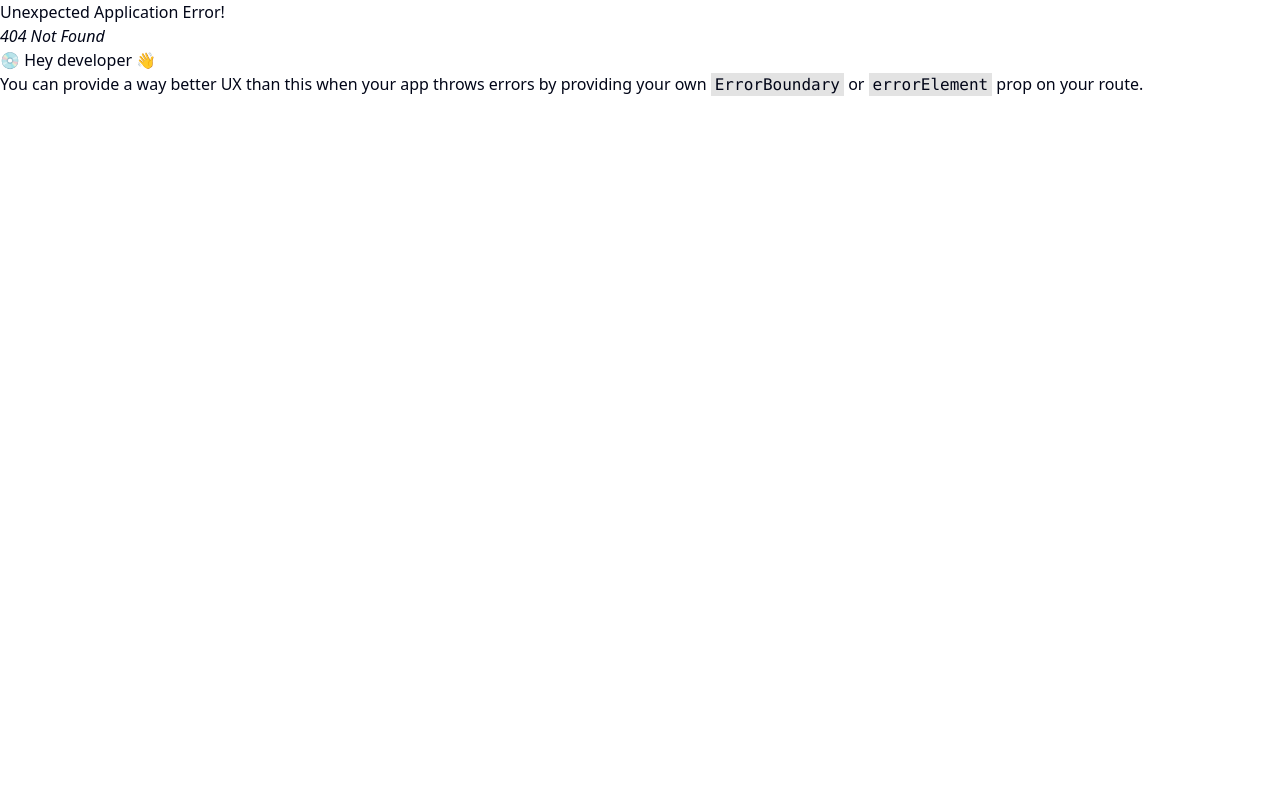
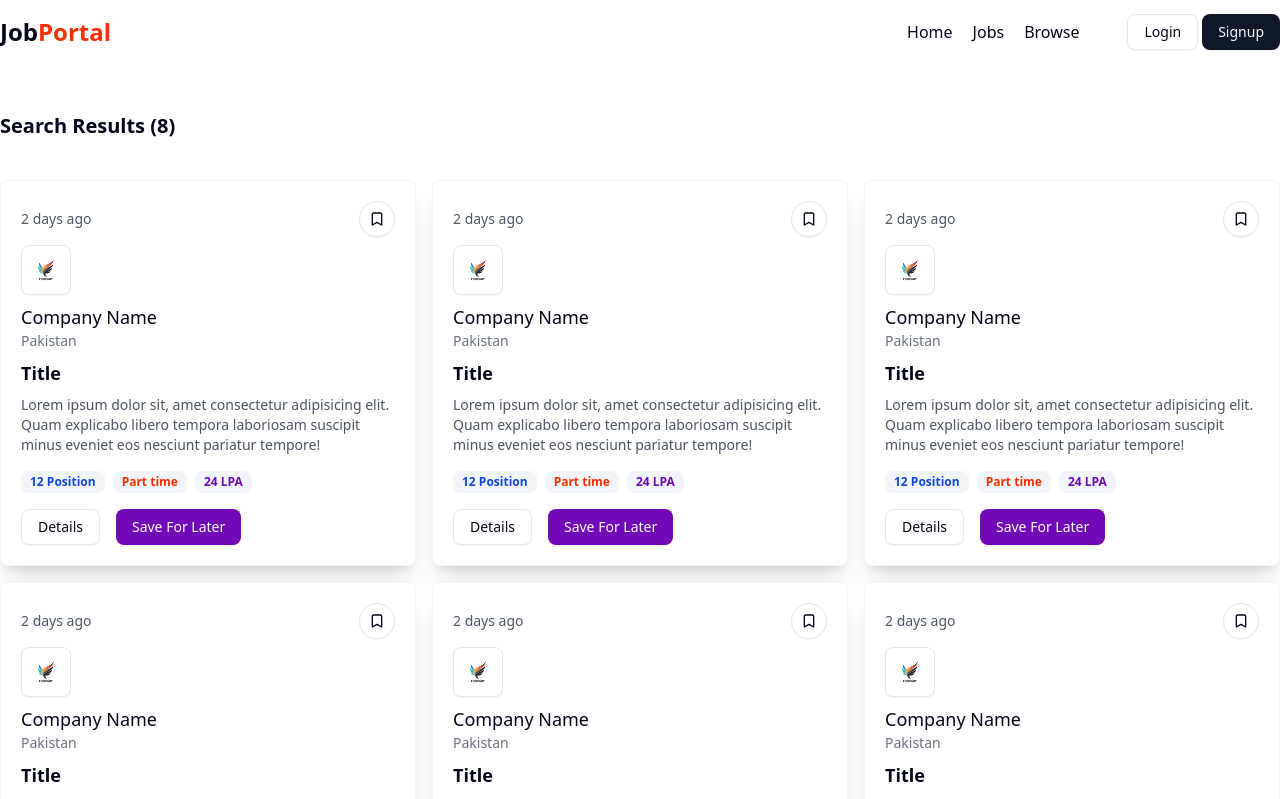
Before and after one commit to ZainHanif29/job-portal, a React (Vite) app in the folder client/: page /browse in a window 1280 px wide. Before the commit this address had no page. Shown: the top 799 px of the page. Built offline with nearby package versions, Linux system fonts and the light colour scheme.

Commit message:
Browse Page

```diff
--- a/client/src/App.jsx
+++ b/client/src/App.jsx
@@ -5,11 +5,13 @@
 import Login from "./pages/auth/login";
 import Signup from "./pages/auth/signup";
 import Job from "./pages/main/job";
+import Browse from "./pages/main/browse";
 
 function App() {
   const appRouter = createBrowserRouter([
     { path: "/", element: <Home /> },
     { path: "/job", element: <Job /> },
+    { path: "/browse", element: <Browse /> },
     { path: "/login", element: <Login /> },
     { path: "/signup", element: <Signup /> },
   ]);
--- a/client/src/components/shared/navbar.jsx
+++ b/client/src/components/shared/navbar.jsx
@@ -4,9 +4,12 @@
 import { Avatar, AvatarFallback, AvatarImage } from "../ui/avatar";
 import { LogOut, User2 } from "lucide-react";
 import { Button } from "../ui/button";
+import { useSelector } from "react-redux";
+import store from "@/redux/store";
 
 const Navbar = () => {
-  const user = false;
+  // const user = false;
+  const { user } = useSelector((store) => store.auth);
   return (
     <div className="bg-white">
       <div className="flex items-center justify-between mx-auto max-w-7xl h-16">
@@ -26,7 +29,7 @@
               <Link to="/job">Jobs</Link>
             </li>
             <li>
-              <Link>Browser</Link>
+              <Link to="/browse">Browse</Link>
             </li>
           </ul>
           {!user ? (
--- a/client/src/pages/auth/login.jsx
+++ b/client/src/pages/auth/login.jsx
@@ -3,7 +3,7 @@
 import { Input } from "@/components/ui/input";
 import { Label } from "@/components/ui/label";
 import { RadioGroup } from "@/components/ui/radio-group";
-import { setLoading } from "@/redux/slice/authSlice";
+import { setLoading, setUser } from "@/redux/slice/authSlice";
 import store from "@/redux/store";
 import { USER_API_END_POINT } from "@/utils/constants";
 import axios from "axios";
@@ -34,6 +34,7 @@
         withCredentials: true,
       });
       if (res.data.success) {
+        dispatch(setUser(res.data.user));
         toast.success(res.data.message);
         navigate("/");
       }
--- /dev/null
+++ b/client/src/pages/main/browse.jsx
@@ -0,0 +1,24 @@
+import JobCard from "@/components/job-card";
+import Navbar from "@/components/shared/navbar";
+import React from "react";
+
+const randomJobs = [1, 2, 3, 4, 5, 6, 7, 8];
+const Browse = () => {
+  return (
+    <div>
+      <Navbar />
+      <div className="max-w-7xl mx-auto my-12">
+        <h1 className="font-bold text-xl my-10">
+          Search Results ({randomJobs.length})
+        </h1>
+        <div className="grid grid-cols-3 gap-4 mt-5">
+          {randomJobs.map((item, index) => (
+            <JobCard />
+          ))}
+        </div>
+      </div>
+    </div>
+  );
+};
+
+export default Browse;
--- a/client/src/redux/slice/authSlice.js
+++ b/client/src/redux/slice/authSlice.js
@@ -1,12 +1,15 @@
 import { createSlice } from "@reduxjs/toolkit";
 const authSlice = createSlice({
   name: "auth",
-  initialState: { loading: false },
+  initialState: { loading: false, user: null },
   reducers: {
     setLoading: (state, action) => {
       state.loading = action.payload;
     },
+    setUser: (state, action) => {
+      state.user = action.payload;
+    },
   },
 });
-export const { setLoading } = authSlice.actions;
+export const { setLoading, setUser } = authSlice.actions;
 export default authSlice.reducer;
```
